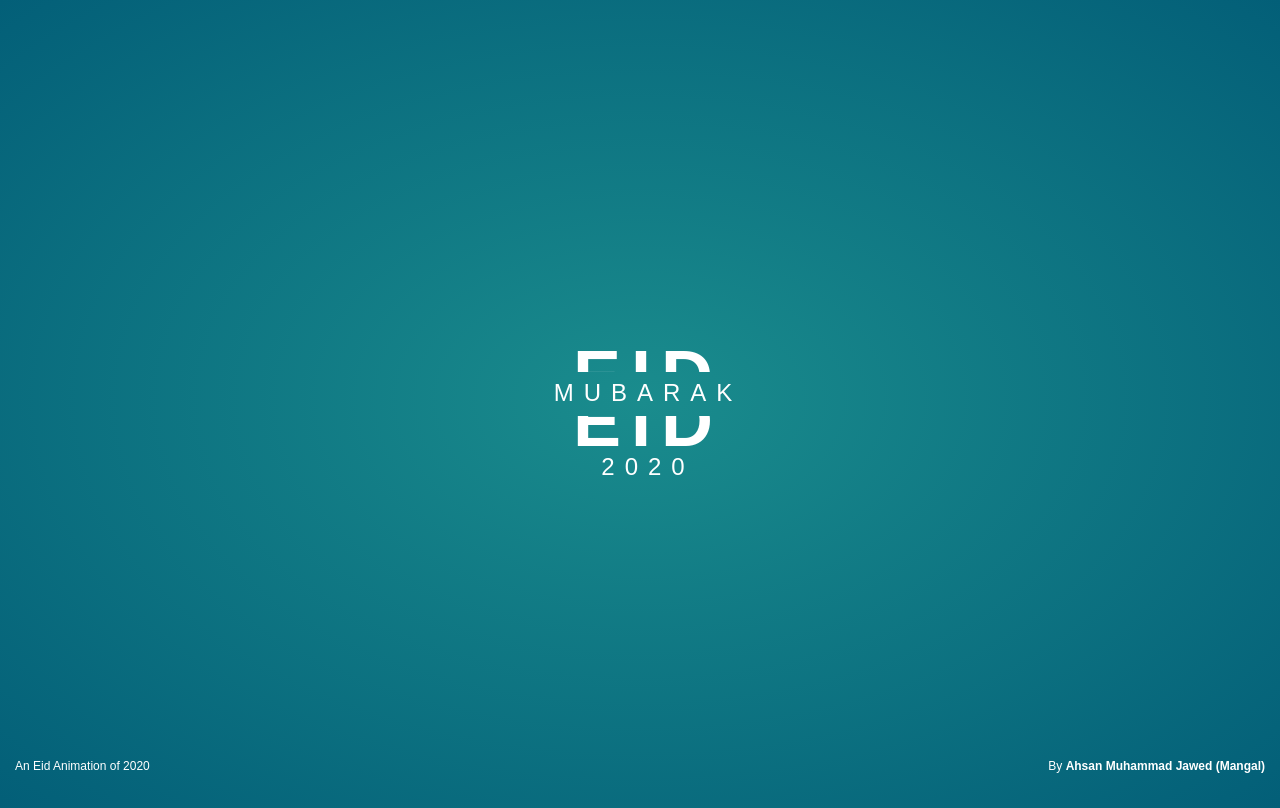
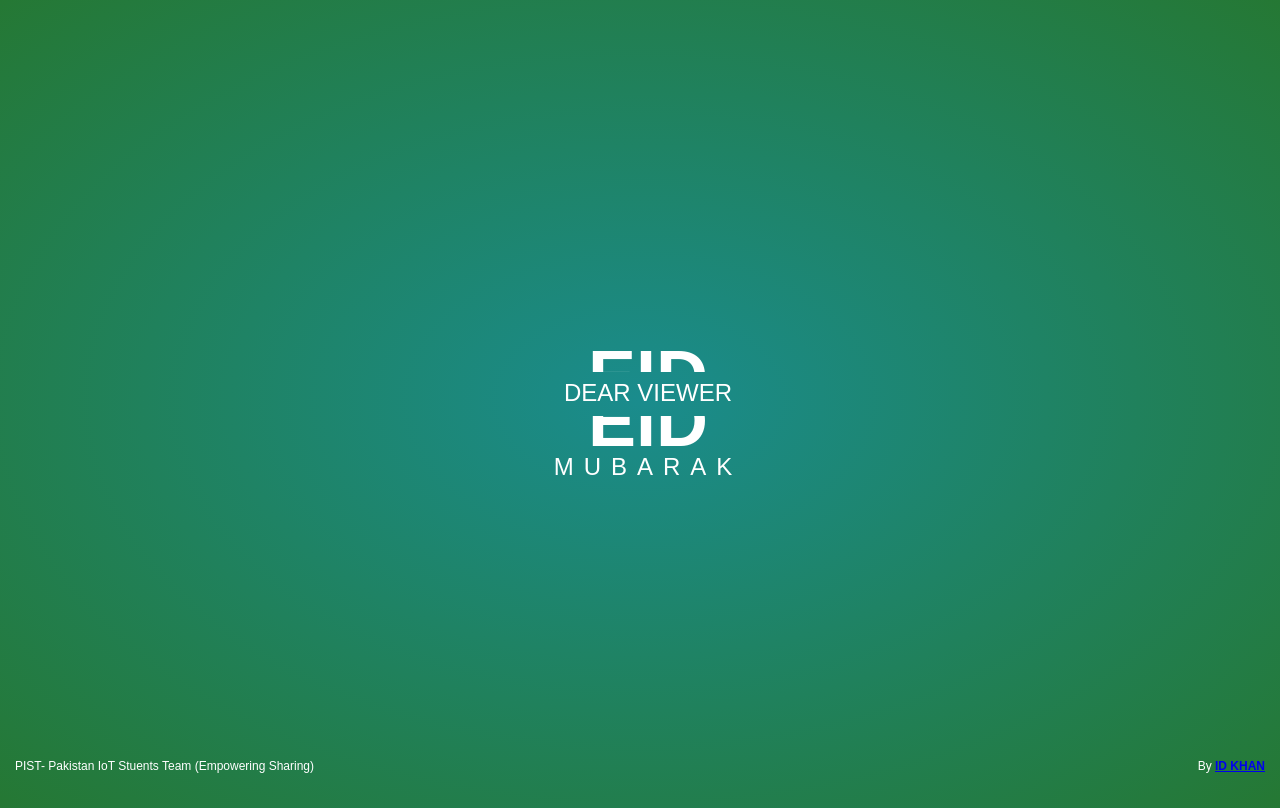
Before and after one commit to islamuddin/EidMubarak, a plain HTML site: page index.html in a window 1280 px wide. Drawn offline with Linux system fonts and the light colour scheme.

Commit message:
Eid Mubarak Commit

```diff
--- a/index.html
+++ b/index.html
@@ -2,7 +2,12 @@
     <head>
         <title>Eid Greetings</title>
         <link rel="stylesheet" href="style.css">
+        <link rel="icon"
+              type="image/png"
+              href="https://pist.pk/wp-content/uploads/2020/04/pist-new-logo.png">
     </head>
+
+
     <body>
         <div class="container-outer">
             <div class="container">
@@ -15,18 +20,39 @@
               </div>
 
               <div class="sub-text">
-                <p>mubarak</p>
+                <p id="name"></p>
+                  <script>
+                      function findGetParameter(parameterName) {
+                          var result = null,
+                              tmp = [];
+                          location.search
+                              .substr(1)
+                              .split("&")
+                              .forEach(function (item) {
+                                  tmp = item.split("=");
+                                  if (tmp[0] === parameterName) result = decodeURIComponent(tmp[1]);
+                              });
+                          return result;
+                      }
+                      var name=findGetParameter("name");
+                      if(name && name!==null && name!==""  && name!=="null"){
+                          document.getElementById("name").innerText="Dear "+name;
+                      }else{
+                          document.getElementById("name").innerText="Dear Viewer";
+                      }
+
+                  </script>
               </div>
             <div class="date">
-               <p>2020</p>
+               <p>Mubarak</p>
              </div>
             </div>
           </div>
           </div>
 
           <footer>
-          <p class="left">An Eid Animation of 2020 </p>
-          <p class="right">By <strong>Ahsan Muhammad Jawed (Mangal)</strong></p>
+          <p class="left">PIST- Pakistan IoT Stuents Team (Empowering Sharing)</p>
+              <p class="right">By <strong><a href="https://api.whatsapp.com/send?phone=923323967646&text=Khair Mubarak&source=&data=&app_absent=">ID KHAN</a></strong></p>
           </footer>
     </body>
 </html>
--- a/style.css
+++ b/style.css
@@ -6,9 +6,9 @@ html, body {
   body {
     width: 100%;
     background: rgb(26,140,141);
-  background: -moz-radial-gradient(center, ellipse cover, rgba(26,140,141,1) 0%, rgba(3,95,120,1) 100%);
-  background: -webkit-radial-gradient(center, ellipse cover, rgba(26,140,141,1) 0%,rgba(3,95,120,1) 100%);
-  background: radial-gradient(ellipse at center, rgba(26,140,141,1) 0%,rgba(3,95,120,1) 100%);
+  background: -moz-radial-gradient(center, ellipse cover, rgba(26,140,141,1) 0%, rgb(37, 120, 52) 100%);
+  background: -webkit-radial-gradient(center, ellipse cover, rgba(26,140,141,1) 0%,rgba(37, 120, 52) 100%);
+  background: radial-gradient(ellipse at center, rgba(26,140,141,1) 0%,rgba(37, 120, 52) 100%);
   filter: progid:DXImageTransform.Microsoft.gradient( startColorstr='#1a8c8d', endColorstr='#035f78',GradientType=1 );
   }
 
@@ -42,7 +42,7 @@ html, body {
     text-align: center;
     font-weight: bold;
     font-size: 72px;
-    letter-spacing: 10px;
+    /*letter-spacing: 10px;*/
     position: absolute;
     width: 100%;
   }
@@ -78,7 +78,7 @@ html, body {
     line-height: 1;
     font-weight: 300;
     text-transform: uppercase;
-    letter-spacing: 10px;
+    /*letter-spacing: 10px;*/
     margin: 0;
     position: absolute;
     width: 100%;
```
